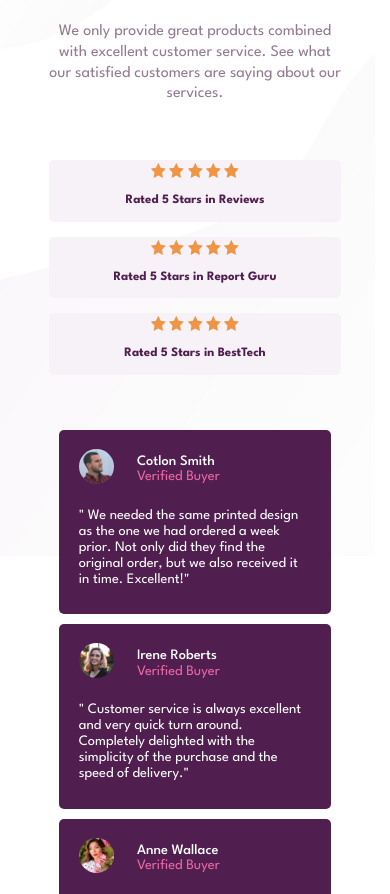
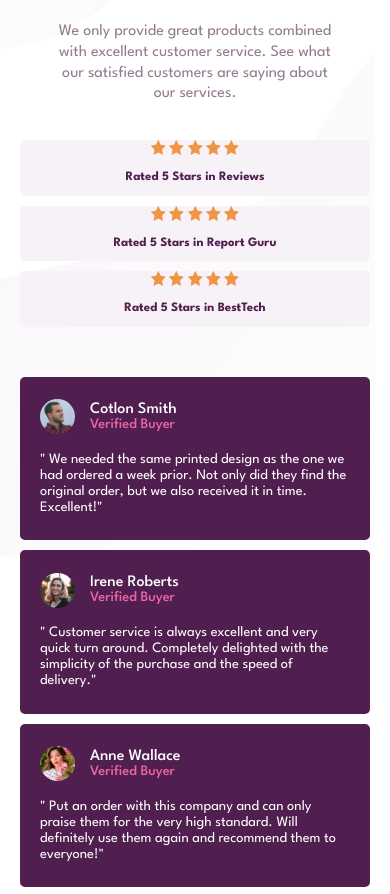
Before and after one commit to a-fox-on-the-moon/Social-proof-section, a plain HTML site: page index.html in a window 390 px wide. Shown: the part 184-1078 px from the top of the page. Drawn offline with Linux system fonts and the light colour scheme.

Commit message:
third? commit

```diff
--- a/index.html
+++ b/index.html
@@ -11,6 +11,12 @@
       href="./images/favicon-32x32.png"
     />
     <link rel="stylesheet" href="./style.css" />
+    <link rel="preconnect" href="https://fonts.googleapis.com" />
+    <link rel="preconnect" href="https://fonts.gstatic.com" crossorigin />
+    <link
+      href="https://fonts.googleapis.com/css2?family=League+Spartan:wght@400;500;700&display=swap"
+      rel="stylesheet"
+    />
 
     <title>Social proof section</title>
   </head>
@@ -79,9 +85,14 @@
 
       <div class="main-bottom">
         <div class="buyer-1">
-          <img src="./images/image-colton.jpg" alt="Colton Smith" />
-          <h2>Cotlon Smith</h2>
-          <p>Verified Buyer</p>
+          <div class="portrait">
+            <img src="./images/image-colton.jpg" alt="Colton Smith" />
+            <h2>
+              Cotlon Smith <br /><span class="verified-buyer"
+                >Verified Buyer</span
+              >
+            </h2>
+          </div>
           <p>
             " We needed the same printed design as the one we had ordered a week
             prior. Not only did they find the original order, but we also
@@ -90,9 +101,14 @@
         </div>
 
         <div class="buyer-2">
-          <img src="./images/image-irene.jpg" alt="Irene Roberts" />
-          <h2>Irene Roberts</h2>
-          <p>Verified Buyer</p>
+          <div class="portrait">
+            <img src="./images/image-irene.jpg" alt="Irene Roberts" />
+            <h2>
+              Irene Roberts <br /><span class="verified-buyer"
+                >Verified Buyer</span
+              >
+            </h2>
+          </div>
           <p>
             " Customer service is always excellent and very quick turn around.
             Completely delighted with the simplicity of the purchase and the
@@ -101,9 +117,14 @@
         </div>
 
         <div class="buyer-3">
-          <img src="./images/image-anne.jpg" alt="Anne Wallace" />
-          <h2>Anne Wallace</h2>
-          <p>Verified Buyer</p>
+          <div class="portrait">
+            <img src="./images/image-anne.jpg" alt="Anne Wallace" />
+            <h2>
+              Anne Wallace <br /><span class="verified-buyer"
+                >Verified Buyer</span
+              >
+            </h2>
+          </div>
           <p>
             " Put an order with this company and can only praise them for the
             very high standard. Will definitely use them again and recommend
--- a/style.css
+++ b/style.css
@@ -1,5 +1,3 @@
-@import url("https://fonts.googleapis.com/css2?family=League+Spartan:wght@400;500;700&display=swap");
-
 * {
   box-sizing: border-box;
 }
@@ -34,6 +32,7 @@ main {
 .main-top {
   display: grid;
   grid-template-columns: 1fr 1fr;
+  align-items: center;
   padding: 70px 70px 30px;
 }
 
@@ -52,8 +51,12 @@ main {
 }
 
 .top-right {
-  display: flex;
-  flex-direction: column;
+  display: grid;
+  grid-template-columns: repeat(2, 10px) 1fr repeat(2, 10px);
+  grid-template-rows: repeat(3, 1fr);
+  grid-column-gap: 16px;
+  height: 70%;
+  width: 80%;
 }
 
 .reviews,
@@ -68,21 +71,19 @@ main {
   font-size: 0.8rem;
   font-weight: 600;
   color: rgb(80, 31, 80);
-  width: 70%;
-  padding: 3px 0;
-  margin-bottom: 15px;
+  height: 65%;
 }
 
 .reviews {
-  margin-top: 30px;
+  grid-area: 1/1/2/4;
 }
 
 .report-guru {
-  margin-left: 30px;
+  grid-area: 2/2/3/5;
 }
 
 .best-tech {
-  margin-left: 60px;
+  grid-area: 3/3/4/6;
 }
 
 .stars {
@@ -97,50 +98,60 @@ main {
 }
 
 .main-bottom {
-  display: flex;
+  display: grid;
+  grid-template-columns: repeat(3, 1fr);
+  grid-template-rows: repeat(2, 10px) 1fr repeat(2, 10px);
+  grid-column-gap: 16px;
   padding: 0 70px;
+}
+
+.buyer-1 {
+  grid-area: 1/1/4/2;
+}
+.buyer-2 {
+  grid-area: 2/2/5/3;
+}
+.buyer-3 {
+  grid-area: 3/3/6/4;
 }
 
 .buyer-1,
 .buyer-2,
 .buyer-3 {
-  display: grid;
-  grid-template-columns: 25% 75%;
-  grid-template-rows: 10% 10% 70%;
   color: rgb(255, 255, 255);
   background: rgb(80, 31, 80);
   border-radius: 5px;
-  padding: 20px 20px 0;
+  padding: 20px 20px 10px;
   margin: 10px;
 }
 
-.main-bottom img {
-  grid-area: 1 / 1 / 3 / 2;
+.portrait {
+  display: flex;
+}
+
+.portrait img {
   align-self: center;
   border-radius: 100px;
   width: 35px;
   height: 35px;
+  margin-right: 15px;
 }
 
-.main-bottom h2 {
-  grid-area: 1 / 2 / 2 / 3;
-  font-size: 0.9rem;
+.portrait h2 {
+  font-size: 1rem;
   font-weight: 500;
   margin: 5px 0;
 }
 
-.main-bottom p:nth-of-type(1) {
-  grid-area: 2 / 2 / 3 / 3;
+.portrait span {
   font-size: 0.9rem;
   color: rgb(238, 103, 164);
   margin: 3px 0;
 }
-
 .main-bottom p {
-  grid-area: 3 / 1 / 4 / 3;
   font-size: 0.9rem;
   line-height: 1rem;
-  margin-top: 25px;
+  margin-top: 15px;
 }
 
 /* Media queries */
@@ -168,33 +179,42 @@ main {
 }
 
 .main-top {
-  @media screen and (max-width: 650px) {
-    display: block;
-    padding: 70px 50px 30px;
+  @media screen and (max-width: 830px) {
+    display: flex;
+    flex-direction: column;
   }
 
+  @media screen and (max-width: 625px) {
+    padding: 70px 40px 30px;
+  }
   @media screen and (max-width: 410px) {
-    padding: 70px 0 30px;
+    padding: 70px 10px 30px;
   }
 }
 
 .top-left {
-  @media screen and (max-width: 650px) {
+  @media screen and (max-width: 830px) {
     display: flex;
-    flex-direction: column;
     align-items: center;
     justify-content: center;
     text-align: center;
+    flex-direction: column;
   }
 }
-
 .top-left h1 {
+  @media screen and (max-width: 830px) {
+    font-size: 3.2rem;
+    width: 80%;
+  }
   @media screen and (max-width: 410px) {
     font-size: 2.5rem;
   }
 }
 
 .top-left p {
+  @media screen and (max-width: 830px) {
+    margin: 25px auto;
+  }
   @media screen and (max-width: 410px) {
     font-size: 1rem;
   }
@@ -204,35 +224,32 @@ main {
   @media screen and (max-width: 895px) {
     justify-content: center;
   }
+  @media screen and (max-width: 830px) {
+    display: block;
+  }
 
-  @media screen and (max-width: 845px) {
-    justify-content: top;
-    align-items: center;
+  @media screen and (max-width: 525px) {
+    width: 100%;
   }
 }
 
 .reviews,
 .report-guru,
 .best-tech {
-  @media screen and (max-width: 845px) {
+  @media screen and (min-width: 830px) and (max-width: 880px) {
     display: flex;
     flex-direction: column;
+    height: 75%;
+    padding-top: 5px;
   }
 
-  @media screen and (max-width: 410px) {
-    width: 75%;
+  @media screen and (max-width: 830px) {
+    margin: 10px;
   }
-}
 
-.report-guru {
-  @media screen and (max-width: 845px) {
-    margin-left: 0;
-  }
-}
-
-.best-tech {
-  @media screen and (max-width: 845px) {
-    margin-left: 0;
+  @media screen and (max-width: 525px) {
+    display: flex;
+    flex-direction: column;
   }
 }
 
@@ -244,8 +261,13 @@ main {
     margin: 0 auto;
   }
 
+  @media screen and (max-width: 625px) {
+    padding: 0 40px;
+    width: 100%;
+  }
+
   @media screen and (max-width: 410px) {
-    width: 75%;
-    padding: 0;
+    width: 100%;
+    padding: 0 10px;
   }
 }
```
